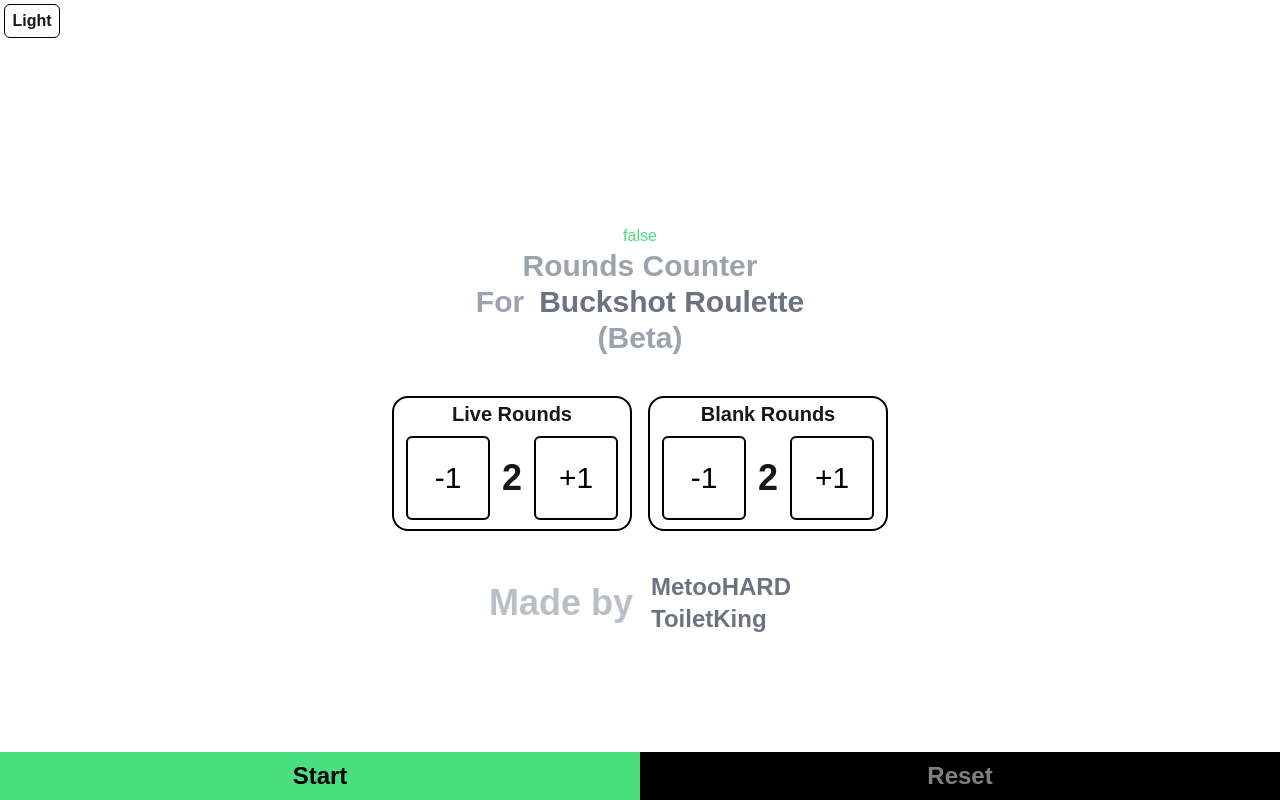
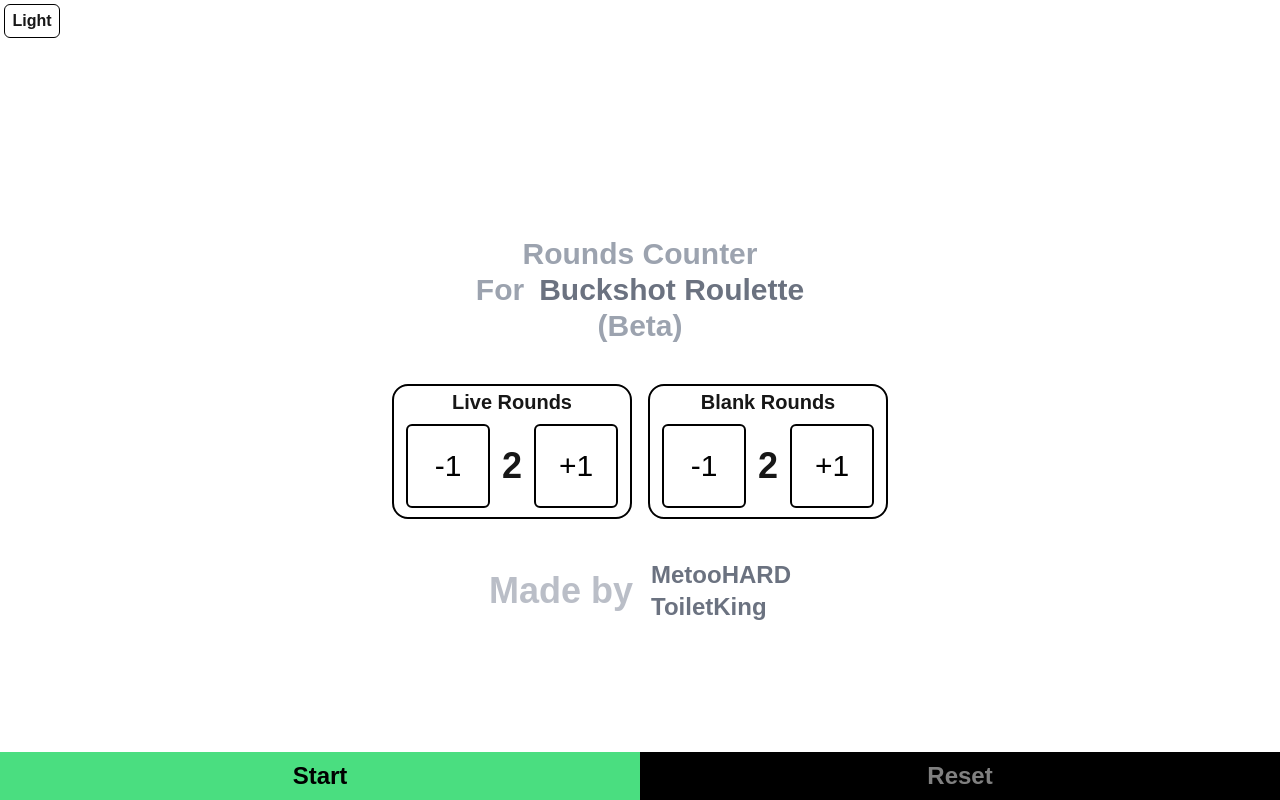
Before and after one commit to MEtooHARD/ShotGunChamber, a Next.js app: page / in a window 1280 px wide. Built offline with nearby package versions, Linux system fonts and the light colour scheme.

Commit message:
fixed flicking

```diff
--- a/app/page.tsx
+++ b/app/page.tsx
@@ -1,10 +1,18 @@
 "use client"
 
 import { RouletteHelper } from "@/components/RouletteHelper";
+import { useTheme } from "@/hooks/useTheme";
+import { useEffect, useState } from "react";
+
+export default function Home() {
+  const [, , themeIni] = useTheme();
 
 
-export default function Home() {
+  const [themeLoaded, setThemeLoaded] = useState(false);
+
+  useEffect(() => { if (themeIni) setThemeLoaded(true); }, [themeIni]);
+
   return <>
-    <RouletteHelper></RouletteHelper>
+    {themeLoaded ? <RouletteHelper></RouletteHelper> : <></>}
   </>;
 }
--- a/components/RouletteHelper.tsx
+++ b/components/RouletteHelper.tsx
@@ -23,18 +23,14 @@
     const [blanks, setBlanks] = useState(2);
     const rounds = useMemo(() => ({ lives, blanks }), [lives, blanks]);
 
-    const [darkMode] = useTheme();
-    useEffect(() => {
-        console.log(darkMode);
-    }, [darkMode]);
+    const [darkMode, toggleTheme] = useTheme();
 
     return <>
         <div className="fixed w-min">
-            <ThemeToggle></ThemeToggle>
+            <ThemeToggle darkMode={darkMode} toggle={toggleTheme}></ThemeToggle>
         </div>
         <div className="flex flex-col w-screen h-screen">
             <div className="flex flex-col justify-center items-center w-full h-full overflow-auto pb-2 pt-28">
-                <div className="text-green-400">{String(darkMode)}</div>
                 <RoundsData.Provider value={{ rounds: rounds, set: { Lives: setLives, Blanks: setBlanks } }}>
                     {ready
                         ? <ChamberView></ChamberView>
--- a/components/ThemeToggle.tsx
+++ b/components/ThemeToggle.tsx
@@ -1,8 +1,14 @@
 import { useTheme } from "../hooks/useTheme";
 
+type props = {
+    toggle: () => void;
+    darkMode: boolean;
+}
 
-export function ThemeToggle() {
-    const [darkMode, toggleTheme] = useTheme();
+export function ThemeToggle({
+    toggle: toggleTheme,
+    darkMode
+}: props) {
 
     return <div onClick={() => { toggleTheme() }} className="p-1 m-1 rounded-md border-1 w-14 flex justify-center items-center select-none
              border-black font-bold dark:text-gendark dark:border-gendark dark:border-2">
--- a/hooks/useTheme.tsx
+++ b/hooks/useTheme.tsx
@@ -1,14 +1,16 @@
 "use client"
 import { useEffect, useState } from "react";
 
-
-export function useTheme(): [boolean, () => void] {
+export function useTheme(): [boolean, () => void, boolean] {
     const [darkMode, setDarkMode] = useState(false);
+    const [isInitialized, setIsInitialized] = useState(false);
 
     useEffect(() => {
         const systemPrefersDark = window.matchMedia('(prefers-color-scheme: dark)').matches;
         const savedTheme = localStorage.getItem('theme');
         setDarkMode(savedTheme ? savedTheme === 'dark' : systemPrefersDark);
+        document.documentElement.classList.toggle('dark', savedTheme === 'dark');
+        setIsInitialized(true);
     }, []);
 
     const toggleTheme = () => {
@@ -18,5 +20,5 @@
         localStorage.setItem('theme', newTheme);
     };
 
-    return [darkMode, toggleTheme];
+    return [darkMode, toggleTheme, isInitialized];
 }
```
